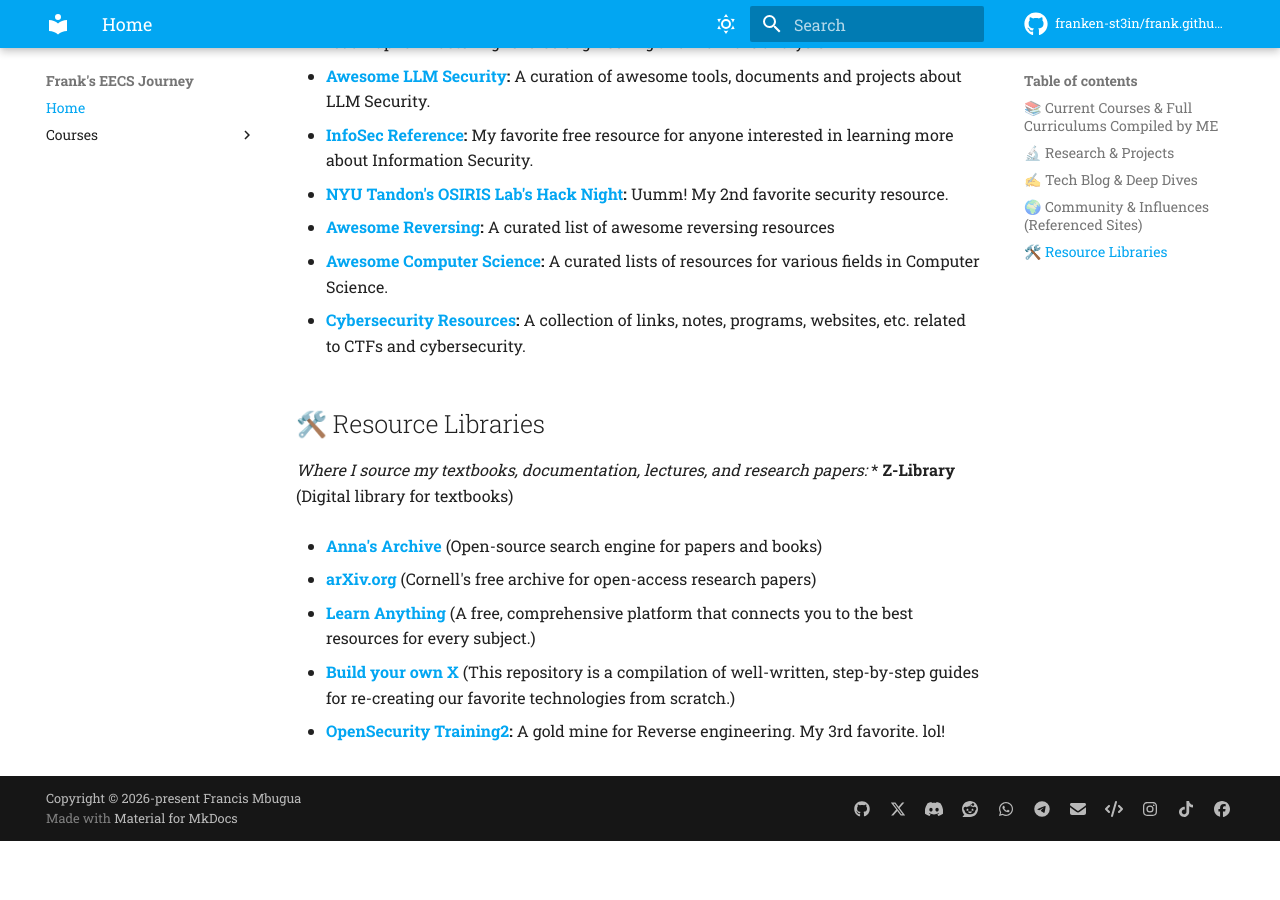
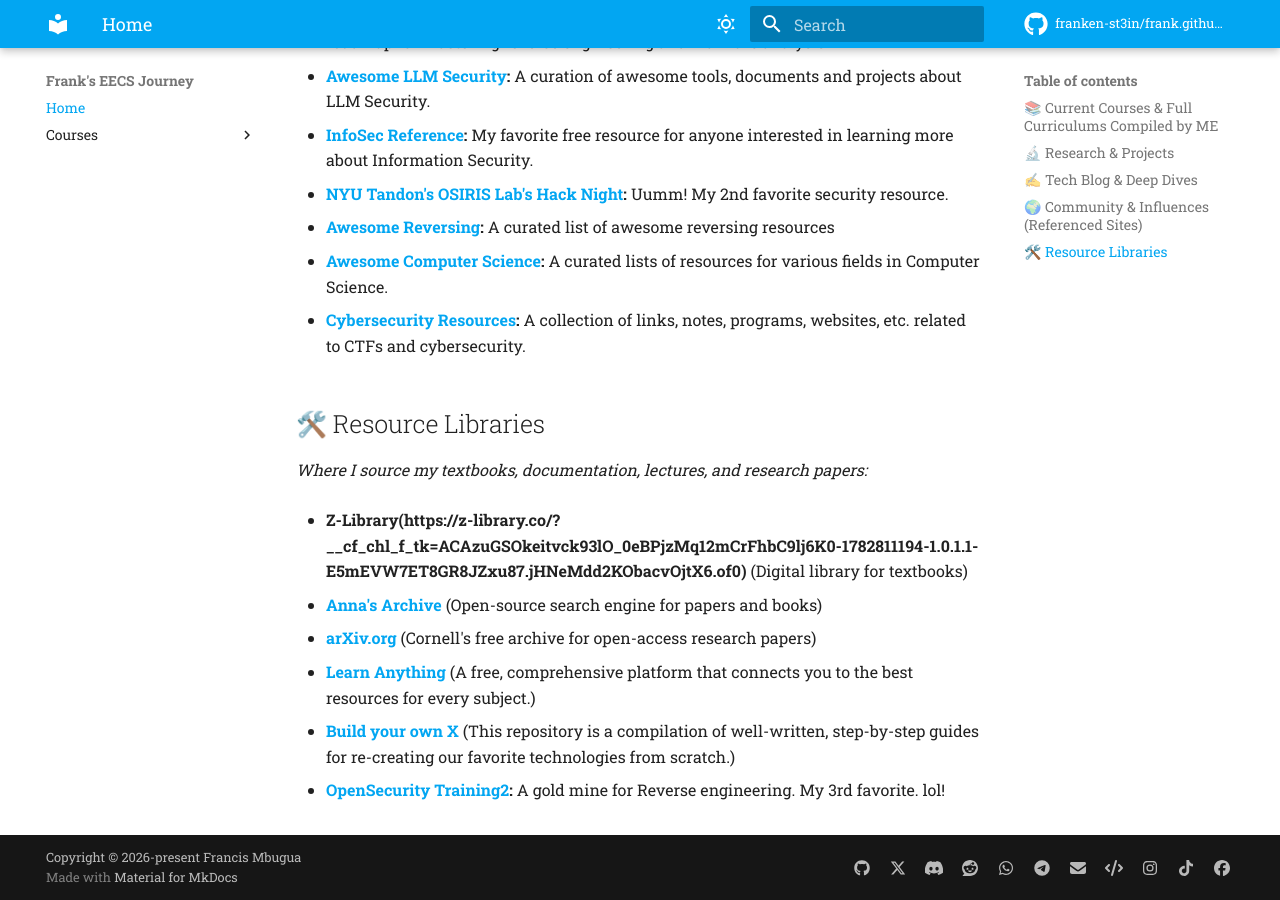
Before and after one commit to franken-st3in/frank.github.io, an MkDocs documentation site: the page built from docs/index.md, in a window 1280 px wide and 900 px high, scrolled down 2024 px. Built offline with MkDocs 1.6.1 and Material for MkDocs 9.7.7, drawn with Linux system fonts in a browser that asks for light colours; comment, search, counter and statistics services are not loaded; before the commit the page ends 2865 px from its top, so only the background shows below that; some of the changed lines change nothing that is shown.

Commit message:
Fix Z-Library link in resource libraries section
Updated Z-Library link to include a URL.

```diff
--- a/docs/index.md
+++ b/docs/index.md
@@ -72,7 +72,8 @@
 
 ## 🛠️ Resource Libraries
 *Where I source my textbooks, documentation, lectures, and research papers:*
-  * **Z-Library** (Digital library for textbooks)
+
+  * **Z-Library(https://z-library.co/?__cf_chl_f_tk=ACAzuGSOkeitvck93lO_0eBPjzMq12mCrFhbC9lj6K0-1782811194-1.0.1.1-E5mEVW7ET8GR8JZxu87.jHNeMdd2KObacvOjtX6.of0)** (Digital library for textbooks)
 
   * **[Anna's Archive](https://annas-archive.gl/)** (Open-source search engine for papers and books)
 
```
